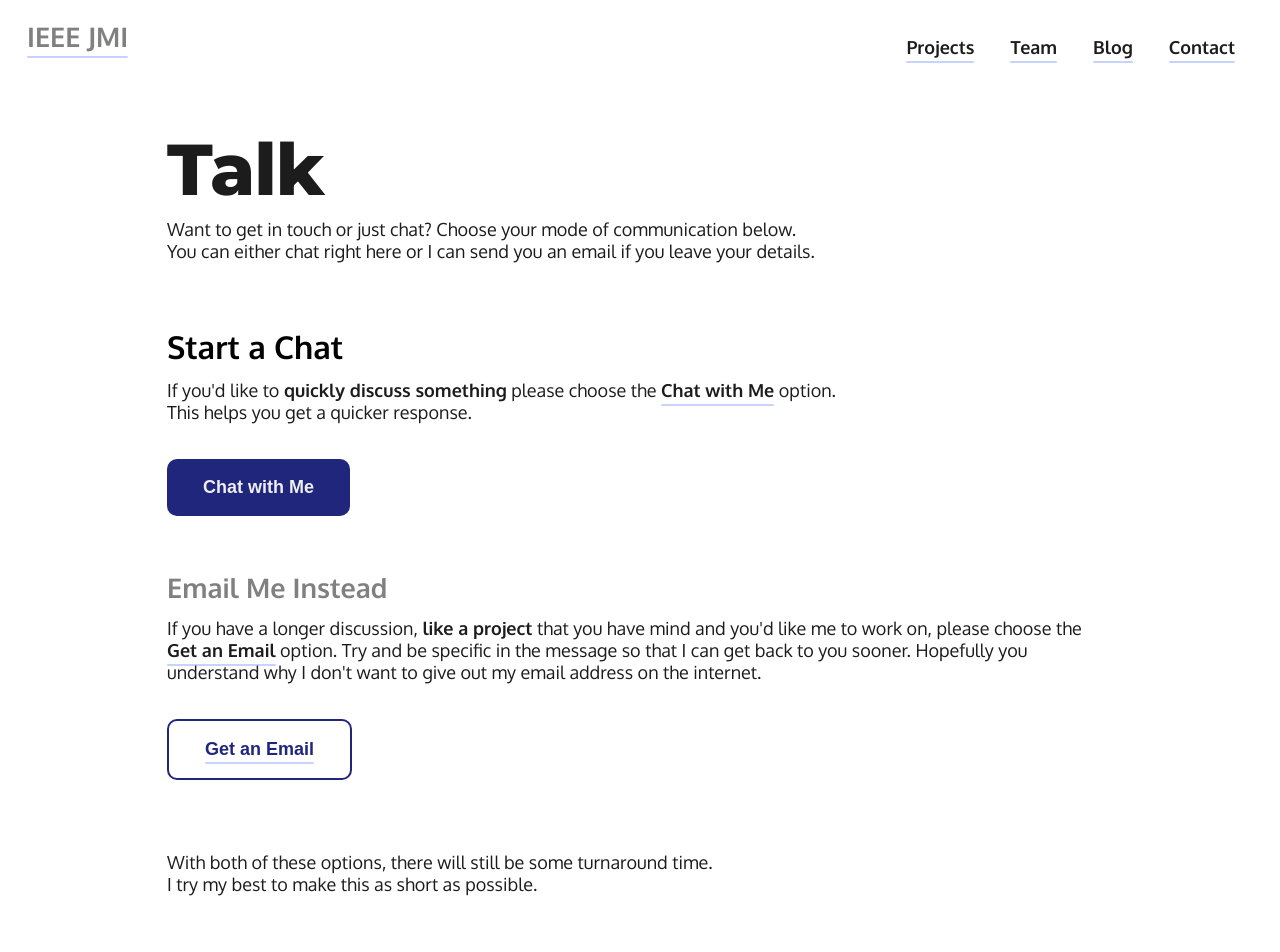
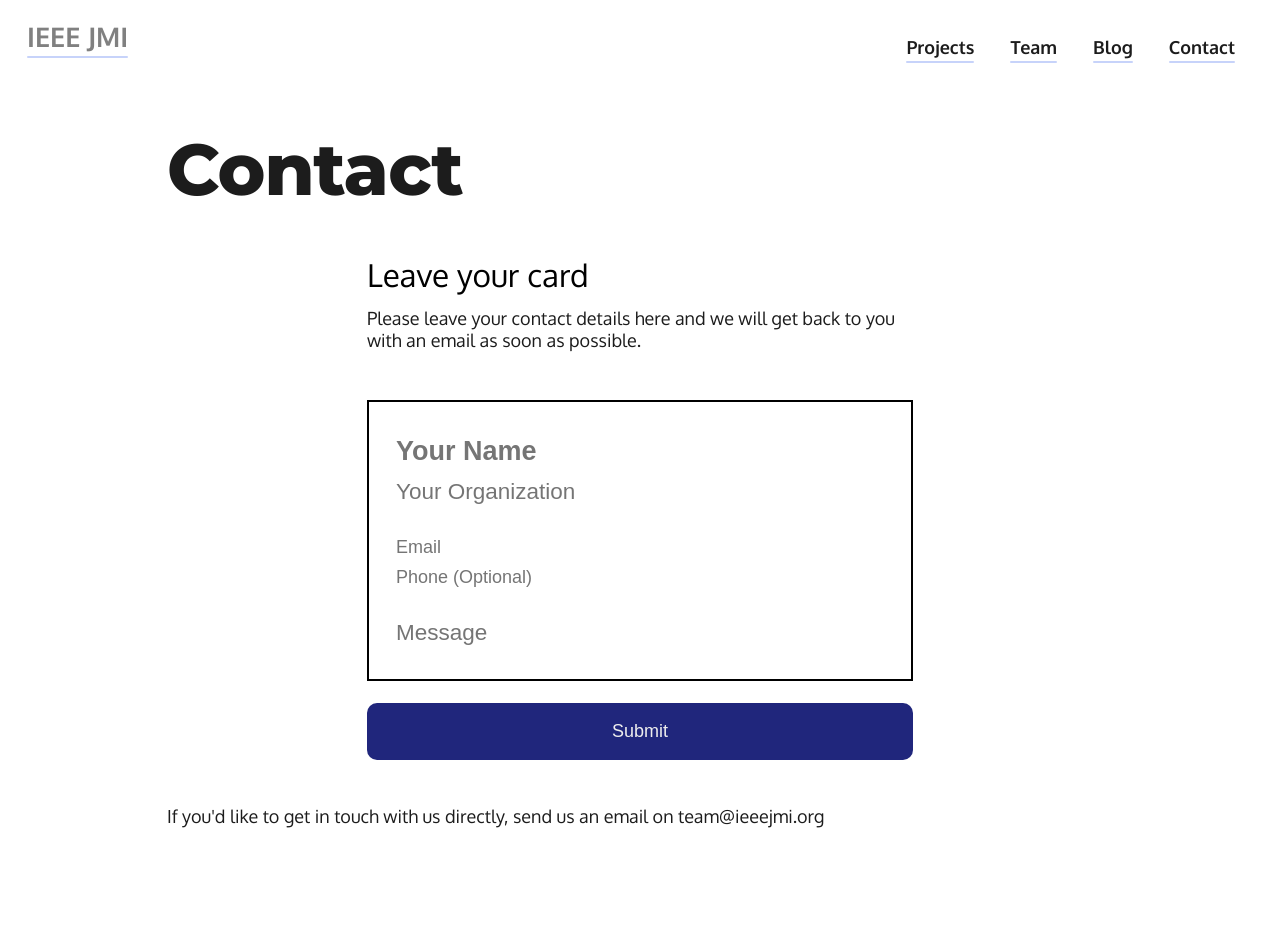
Before and after one commit to ieeejmi/ieeejmi.org, a React (Create React App) app: page /contact in a window 1280 px wide. Shown: the top 952 px of the page. Built offline with nearby package versions, Linux system fonts and the light colour scheme; no server answers.

Commit message:
Disable chat for now

```diff
--- a/src/pages/Admin/index.tsx
+++ b/src/pages/Admin/index.tsx
@@ -37,9 +37,9 @@ export const Admin: React.FC = () => {
             <Link to="/admin/contact">Contacts</Link>
           </div>
 
-          <div className="admin-nav-link">
+          {/* <div className="admin-nav-link">
             <Link to="/admin/contact/chat">Chat</Link>
-          </div>
+          </div> */}
 
           <div className="admin-nav-link">
             <Link to="/admin/settings">Settings</Link>
@@ -66,7 +66,7 @@ export const Admin: React.FC = () => {
             <Route path="/admin/projects" component={ProjectsManager} />
 
 
-            <Route path="/admin/contact/chat" component={ChatManager} />
+            {/* <Route path="/admin/contact/chat" component={ChatManager} /> */}
             <Route path="/admin/contact" component={ContactManager} />
 
             <Route path="/admin/settings" component={SettingsManager} />
--- a/src/pages/Contact/Email.tsx
+++ b/src/pages/Contact/Email.tsx
@@ -29,7 +29,7 @@ export const Email: React.FC = () => {
     return (
       <section id="leave-your-card" className="container small">
         <h2 className="regular">Leave your card</h2>
-        <p>Please leave your contact details here and I will get back to you with an email as soon as possible.</p>
+        <p>Please leave your contact details here and we will get back to you with an email as soon as possible.</p>
         <br/>
 
         <div className="card">
--- a/src/pages/Contact/index.tsx
+++ b/src/pages/Contact/index.tsx
@@ -13,13 +13,18 @@ export const Contact: React.FC = () => {
         <title>Contact | IEEE JMI</title>
       </Helmet>
 
-      <h1 className="huge-title">Talk</h1>
+      <h1 className="huge-title">Contact</h1>
       <p>
-        Want to get in touch or just chat? Choose your mode of communication below. <br/>
-        You can either chat right here or I can send you an email if you leave your details.
+
       </p>
 
-      <Switch>
+      <Email/>
+
+      <p>
+        If you'd like to get in touch with us directly, send us an email on team@ieeejmi.org
+      </p>
+
+      {/* <Switch>
         <Route path="/contact/chat" component={Chat} />
 
         <Route path="/contact/mail" component={Email} />
@@ -55,7 +60,7 @@ export const Contact: React.FC = () => {
             </p>
           </section>
         </Route>
-      </Switch>
+      </Switch> */}
     </article>
   )
 }
```
